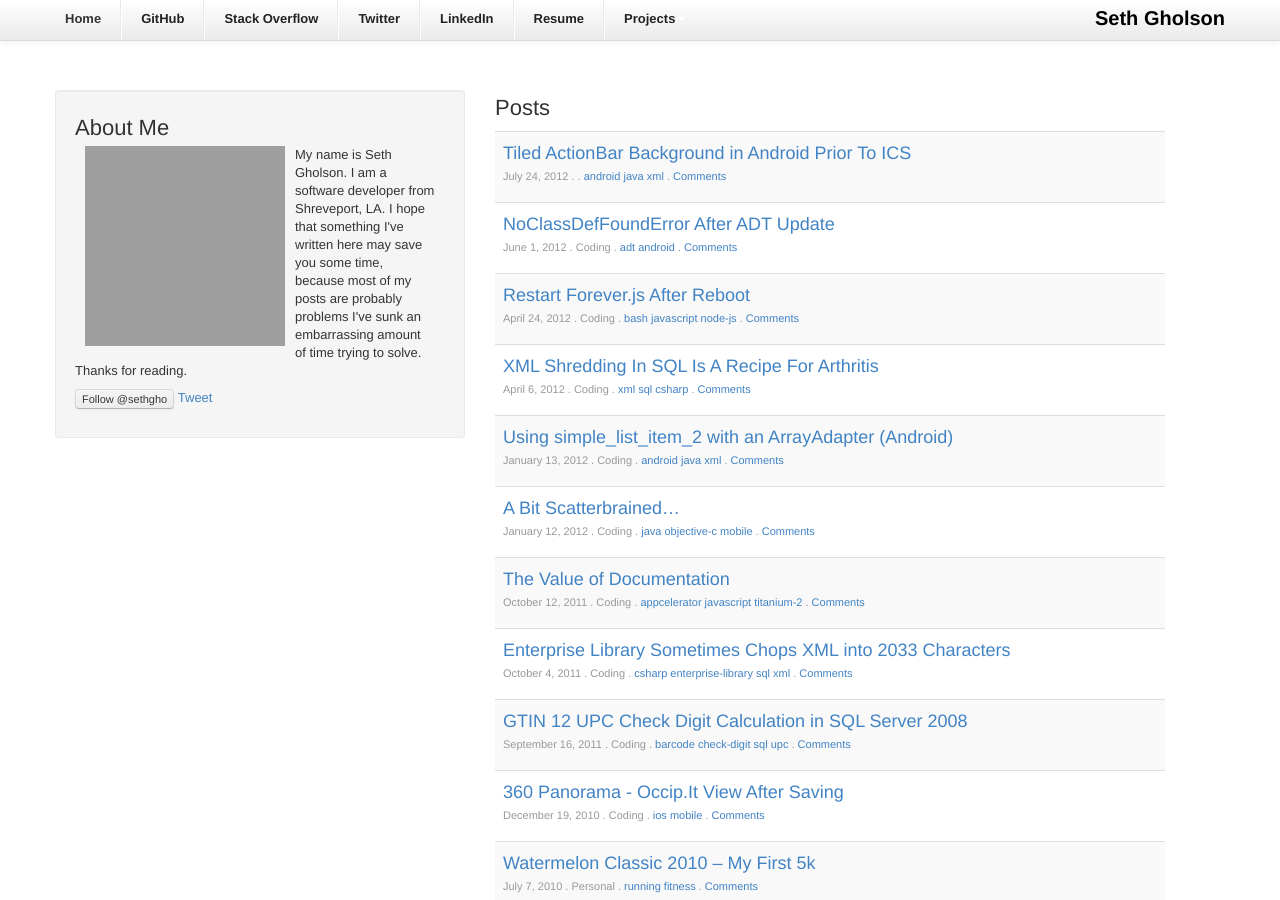
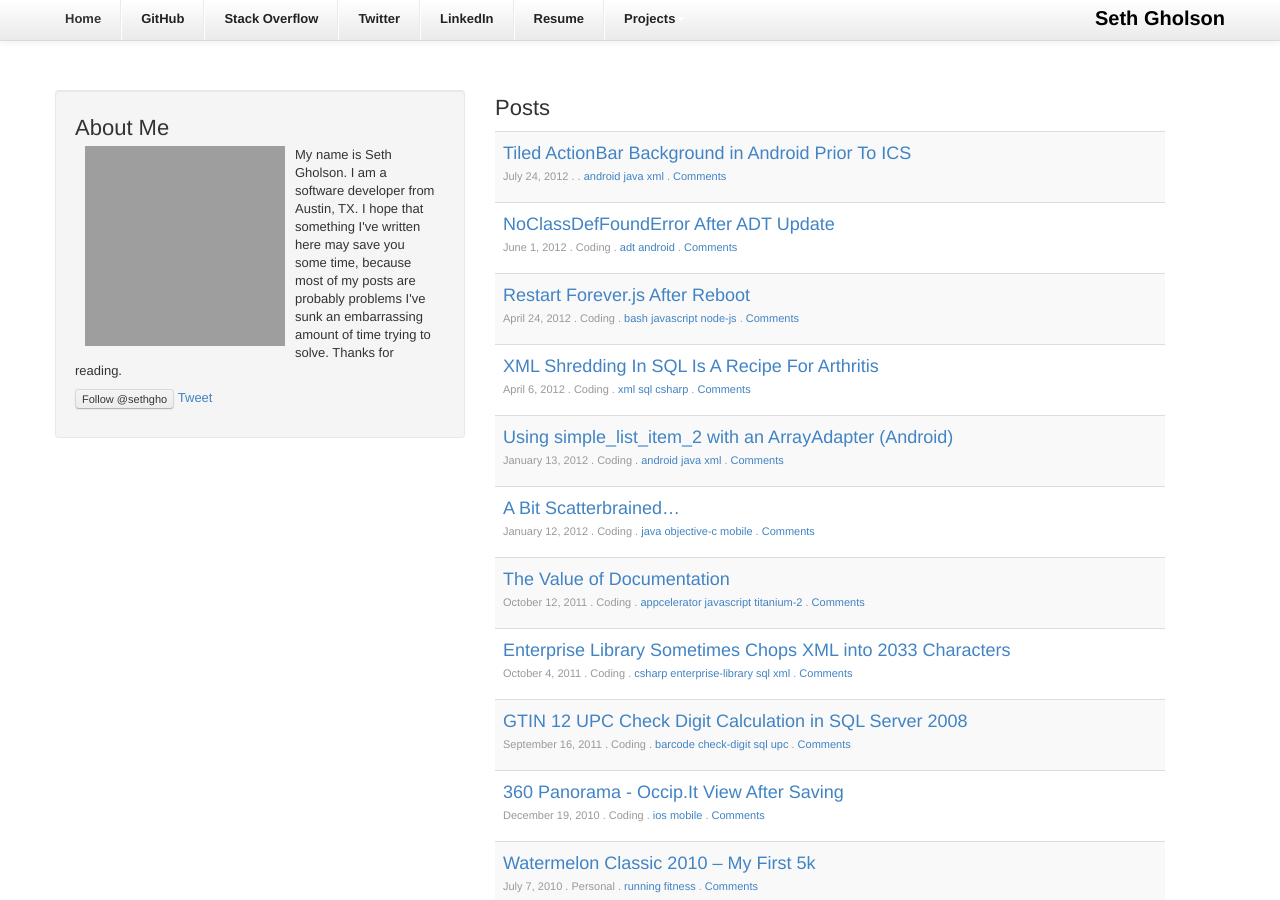
Before and after one commit to sethgho/sethgho.github.com, a Jekyll site: the page built from index.html, in a window 1280 px wide and 900 px high. Built offline with Jekyll 4.4.1, drawn with Linux system fonts in a browser that asks for light colours; Markdown is read by kramdown in place of the engine named in the settings; comment, search, counter and statistics services are not loaded; grey boxes are pictures that could not be loaded.

Commit message:
I moved!

```diff
--- a/_includes/about_sidebar.html
+++ b/_includes/about_sidebar.html
@@ -1,7 +1,7 @@
  <div class="span4 columns well">
   <h2>About Me</h2>
   <p>
-	<img class="gravatar" src="http://www.gravatar.com/avatar/d704ea2a2f1bb79d9719b451505e7b3d" />My name is Seth Gholson. I am a software developer from Shreveport, LA. I hope that something I've written here may save you some time, because most of my posts are probably problems I've sunk an embarrassing amount of time trying to solve. Thanks for reading.
+	<img class="gravatar" src="http://www.gravatar.com/avatar/d704ea2a2f1bb79d9719b451505e7b3d" />My name is Seth Gholson. I am a software developer from Austin, TX. I hope that something I've written here may save you some time, because most of my posts are probably problems I've sunk an embarrassing amount of time trying to solve. Thanks for reading.
   </p>
 <div class="spacer">
   <p><a href="https://twitter.com/sethgho" class="twitter-follow-button btn btn-mini" data-show-count="false">Follow @sethgho</a> <a href="https://twitter.com/share" class="twitter-share-button" data-via="sethgho">Tweet</a></p>
```
